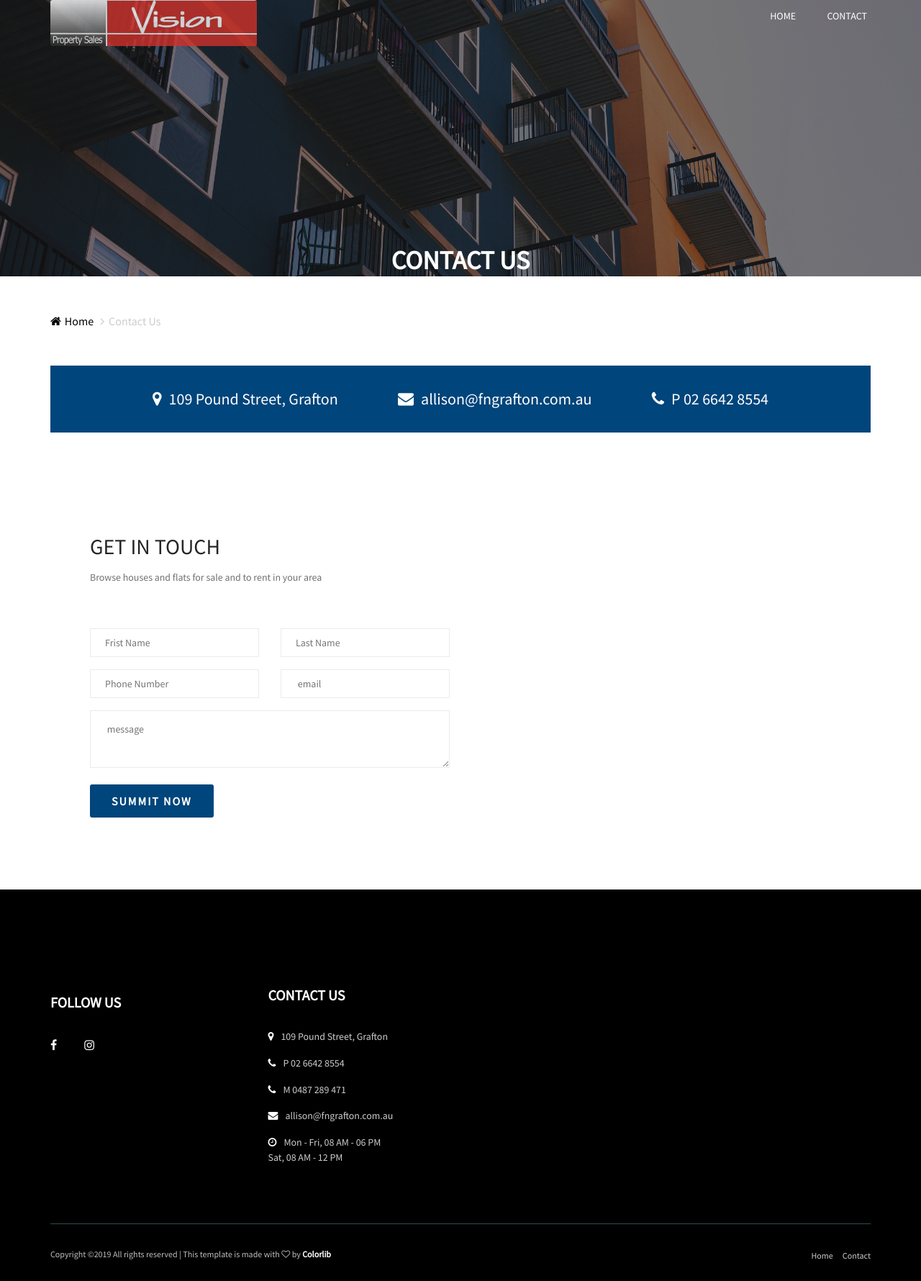
After one commit to Leo6788/Website-Project_AW, a PHP site: page /contact.php in a window 1280 px wide. The commit adds this page. Shown: the whole page at 72% size. Run offline with PHP 8.4, Linux system fonts and the light colour scheme; some libraries are stand-ins or nearby versions.

Commit message:
Major update added contact page

```diff
--- /dev/null
+++ b/site/contact.php
@@ -0,0 +1,301 @@
+<!DOCTYPE html>
+<html lang="en">
+<head>
+	<title>Realestate Project Contact</title>
+	<meta charset="UTF-8">
+	<meta name="description" content="LERAMIZ Landing Page Template">
+	<meta name="keywords" content="LERAMIZ, unica, creative, html">
+	<meta name="viewport" content="width=device-width, initial-scale=1.0">
+	<!-- Favicon -->
+	<link href="img/favicon.ico" rel="shortcut icon"/>
+
+	<!-- Google Fonts -->
+	<link href="https://fonts.googleapis.com/css?family=Source+Sans+Pro" rel="stylesheet">
+
+	<!-- Stylesheets -->
+	<link rel="stylesheet" href="css/bootstrap.min.css"/>
+	<link rel="stylesheet" href="css/font-awesome.min.css"/>
+	<link rel="stylesheet" href="css/animate.css"/>
+	<link rel="stylesheet" href="css/owl.carousel.css"/>
+	<link rel="stylesheet" href="css/style.css"/>
+	<link rel="stylesheet" href="css/custom.css"/>
+
+
+	<!--[if lt IE 9]>
+	  <script src="https://oss.maxcdn.com/html5shiv/3.7.2/html5shiv.min.js"></script>
+	  <script src="https://oss.maxcdn.com/respond/1.4.2/respond.min.js"></script>
+	<![endif]-->
+
+</head>
+<body>
+	<!-- Page Preloder -->
+	<div id="preloder">
+		<div class="loader"></div>
+	</div>
+
+	<!-- Header section -->
+	<header class="header-section">
+		<div class="header-top">
+			<div class="container">
+				<div class="row">
+					<div class="col-lg-6 header-top-left">
+						<div class="top-info">
+							<!--<i class="fa fa-phone"></i>
+							(+88) 666 121 4321 -->
+						</div>
+						<div class="top-info">
+						<!--	<i class="fa fa-envelope"></i>
+							info.leramiz@colorlib.com -->
+						</div>
+					</div>
+					<div class="col-lg-6 text-lg-right header-top-right">
+						<div class="top-social">
+							<a href=""><i class="fa fa-facebook"></i></a>
+							<!-- <a href=""><i class="fa fa-twitter"></i></a> -->
+							<!-- <a href=""><i class="fa fa-instagram"></i></a> -->
+							<!-- <a href=""><i class="fa fa-pinterest"></i></a> -->
+							<a href=""><i class="fa fa-linkedin"></i></a>
+						</div>
+						<div class="user-panel">
+							<!-- <a href=""><i class="fa fa-user-circle-o"></i> Register</a> -->
+							<!-- <a href=""><i class="fa fa-sign-in"></i> Login</a> -->
+						</div>
+					</div>
+				</div>
+			</div>
+		</div>
+		<div class="container">
+			<div class="row">
+				<div class="col-12">
+					<div class="site-navbar">
+						<a  class="site-logo"><img src="img/logo.jpg" alt=""></a>
+						<div class="nav-switch">
+							<i class="fa fa-bars"></i>
+						</div>
+						<ul class="main-menu">
+							<li><a href="index.html">Home</a></li>
+							<!--<li><a href="categories.html">FEATURED LISTING</a></li> -->
+							<!-- <li><a href="about.html">ABOUT US</a></li> -->
+							<!-- <li><a href="single-list.html">Pages</a></li> -->
+							<!-- <li><a href="blog.html">Blog</a></li> -->
+							<li><a href="contact.html">Contact</a></li>
+						</ul>
+					</div>
+				</div>
+			</div>
+		</div>
+	</header>
+	<!-- Header section end -->
+
+
+	<!-- Page top section -->
+	<section class="hero-image">
+		<div class="container hero-text text-white">
+			<h2>Contact US </h2>
+		 </div>
+	</section>
+	<!--  Page top end -->
+
+	<!-- Breadcrumb -->
+	<div class="site-breadcrumb">
+		<div class="container">
+			<a href="index.html"><i class="fa fa-home"></i>Home</a>
+			<span><i class="fa fa-angle-right"></i>Contact Us</span>
+		</div>
+	</div>
+
+	<!-- page -->
+	<section class="page-section blog-page">
+		<div class="container">
+			<!-- <div id="map-canvas"></div> -->
+			<div class="contact-info-warp">
+				<p><i class="fa fa-map-marker"></i>109 Pound Street, Grafton</p>
+				<p><i class="fa fa-envelope"></i>allison@fngrafton.com.au</p>
+				<p><i class="fa fa-phone"></i>P 02 6642 8554</p>
+
+			</div>
+			<div class="row">
+				<!--<div class="col-lg-6">
+					<img src="img/team/allison_small.jpg" alt="person">
+				</div> -->
+				<div class="col-lg-6">
+					<div class="contact-right">
+						<div class="section-title">
+							<h3>Get in touch</h3>
+							<p>Browse houses and flats for sale and to rent in your area</p>
+						</div>
+<!----------------------------------------------------------------------------------------- contact form-------------------------------------------------------------->
+						<form class="contact-form" action="contact.php" method="post">
+							<div class="row">
+								<div class="col-md-6">
+									<input type="text" placeholder="Frist Name">
+								</div>
+								<div class="col-md-6">
+									<input type="text" placeholder="Last Name">
+								</div>
+								<div class="col-md-6">
+									<input type="text" placeholder="Phone Number">
+								</div>
+								<div class="col-md-6">
+									<input type="text" placeholder=" email">
+								</div>
+								<div class="col-md-12">
+									<textarea  placeholder=" message"></textarea>
+									<button class="site-btn">SUMMIT NOW</button>
+								</div>
+							</div>
+						</form>
+
+<!----------------------------------------------------------------------------------------- Contact form end -------------------------------------------------------------->
+
+					</div>
+				</div>
+			</div>
+		</div>
+	</section>
+	<!-- page end -->
+
+
+	<!-- Clients section -->
+	<!-- <div class="clients-section">
+		<div class="container">
+			<div class="clients-slider owl-carousel">
+				<a href="#">
+					<img src="img/partner/1.png" alt="">
+				</a>
+				<a href="#">
+					<img src="img/partner/2.png" alt="">
+				</a>
+				<a href="#">
+					<img src="img/partner/3.png" alt="">
+				</a>
+				<a href="#">
+					<img src="img/partner/4.png" alt="">
+				</a>
+				<a href="#">
+					<img src="img/partner/5.png" alt="">
+				</a>
+			</div>
+		</div>
+	</div> -->
+	<!-- Clients section end -->
+
+
+		<!-- Footer section -->
+	<footer class="footer-section set-bg" data-setbg="img/footerbg.png">
+		<div class="container">
+			<div class="row">
+				<div class="col-lg-3 col-md-6 footer-widget">
+
+<!----------------------------------------------------------------------------------------- logo and texted -------------------------------------------------------------->
+					<!-- <img src="img/logo.png" alt=""> -->
+					<!-- <p>Lorem ipsum dolo sit azmet, consecter dipise consult  elit. Maecenas mamus antesme non anean a dolor sample tempor nuncest erat.</p> -->
+<!----------------------------------------------------------------------------------------- logo and texted end -------------------------------------------------------------->
+
+<!----------------------------------------------------------------------------------------- social media links -------------------------------------------------------------->
+					<div class="social">
+						<h5 class="fw-title">Follow US</h5>
+						<a href="https://www.facebook.com/firstnationalgrafton/"><i class="fa fa-facebook"></i></a>
+						<!-- <a href="#"><i class="fa fa-twitter"></i></a> -->
+						<a href="https://www.instagram.com/graftonrealestate/"><i class="fa fa-instagram"></i></a>
+						<!-- <a href="#"><i class="fa fa-pinterest"></i></a> -->
+						<!-- <a href="#"><i class="fa fa-linkedin"></i></a> -->
+					</div>
+<!----------------------------------------------------------------------------------------- social media links end -------------------------------------------------------------->
+				</div>
+
+<!----------------------------------------------------------------------------------------- contact infromation -------------------------------------------------------------->
+            <div class="col-lg-3 col-md-6 footer-widget">
+					<div class="contact-widget">
+						<h5 class="fw-title">CONTACT US</h5>
+						<p><i class="fa fa-map-marker"></i>109 Pound Street, Grafton </p>
+						<p><i class="fa fa-phone"></i>P 02 6642 8554</p>
+						<p><i class="fa fa-phone"></i>M 0487 289 471</p>
+						<p><i class="fa fa-envelope"></i>allison@fngrafton.com.au</p>
+						<p><i class="fa fa-clock-o"></i>Mon - Fri, 08 AM - 06 PM <Br> Sat,  08 AM - 12 PM</p>
+					</div>
+				</div>
+<!----------------------------------------------------------------------------------------- contact infromation end -------------------------------------------------------------->
+
+
+<!----------------------------------------------------------------------------------------- popularplaces  ----------------------------------------------------------------------->
+			<!--	<div class="col-lg-3 col-md-6 footer-widget">
+					<div class="double-menu-widget">
+						<h5 class="fw-title">POPULAR PLACES</h5>
+						<ul>
+							<li><a href="">Florida</a></li>
+							<li><a href="">New York</a></li>
+							<li><a href="">Washington</a></li>
+							<li><a href="">Los Angeles</a></li>
+							<li><a href="">Chicago</a></li>
+						</ul>
+						<ul>
+							<li><a href="">St Louis</a></li>
+							<li><a href="">Jacksonville</a></li>
+							<li><a href="">San Jose</a></li>
+							<li><a href="">San Diego</a></li>
+							<li><a href="">Houston</a></li>
+						</ul>
+					</div>
+				</div> -->
+
+<!----------------------------------------------------------------------------------------- popularplaces end -------------------------------------------------------------->
+
+
+<!----------------------------------------------------------------------------------------- newletter ---------------------------------------------------------------------->
+				<!--<div class="col-lg-3 col-md-6  footer-widget">
+					<div class="newslatter-widget">
+						<h5 class="fw-title">NEWSLETTER</h5>
+						<p>Subscribe your email to get the latest news and new offer also discount</p>
+						<form class="footer-newslatter-form">
+							<input type="text" placeholder="Email address">
+							<button><i class="fa fa-send"></i></button>
+						</form>
+					</div>
+				</div> -->
+<!----------------------------------------------------------------------------------------- newletter end -------------------------------------------------------------->
+
+			</div>
+
+<!----------------------------------------------------------------------------------------- bottom page links -------------------------------------------------------------->
+			<div class="footer-bottom">
+				<div class="footer-nav">
+					<ul>
+						<li><a href="index.html">Home</a></li>
+						<!-- <li><a href="">Featured Listing</a></li> -->
+						<!-- <li><a href="">About us</a></li> -->
+						<!-- <li><a href="">Pages</a></li> -->
+						<!-- <li><a href="">Blog</a></li> -->
+						<li><a href="contact.html">Contact</a></li>
+					</ul>
+				</div>
+<!----------------------------------------------------------------------------------------- bottom page links end -------------------------------------------------------------->
+
+
+
+<!----------------------------------------------------------------------------------------- copyright  -------------------------------------------------------------->
+				<div class="copyright">
+					<p><!-- Link back to Colorlib can't be removed. Template is licensed under CC BY 3.0. -->
+Copyright &copy;<script>document.write(new Date().getFullYear());</script> All rights reserved | This template is made with <i class="fa fa-heart-o" aria-hidden="true"></i> by <a href="https://colorlib.com" target="_blank">Colorlib</a>
+<!-- Link back to Colorlib can't be removed. Template is licensed under CC BY 3.0. --></p>
+				</div>
+			</div>
+		</div>
+<!----------------------------------------------------------------------------------------- copyright end -------------------------------------------------------------->
+	</footer>
+
+	<!--====== Javascripts & Jquery ======-->
+	<script src="js/jquery-3.2.1.min.js"></script>
+	<script src="js/bootstrap.min.js"></script>
+	<script src="js/owl.carousel.min.js"></script>
+	<script src="js/masonry.pkgd.min.js"></script>
+	<script src="js/magnific-popup.min.js"></script>
+	<script src="js/main.js"></script>
+
+	<!-- load for map -->
+	<script src="https://maps.googleapis.com/maps/api/js?key=AIzaSyB0YyDTa0qqOjIerob2VTIwo_XVMhrruxo"></script>
+	<script src="js/map.js"></script>
+
+
+</body>
+</html>
--- a/site/css/custom.css
+++ b/site/css/custom.css
@@ -1,8 +1,9 @@
+img {
+	max-width: 50%;
+	 border-radius: 3px;
+	 opacity: 0.8;
 
-
-
-
-
+}
 
 /* top header section */
 .header-top {
@@ -107,7 +108,8 @@
 
 .hero-image {
   background-image: linear-gradient(rgba(0, 0, 0, 0.5), rgba(0, 0, 0, 0.5)), url("../img/brandon-griggs-82205-unsplash.jpg");
-  height: 50%;
+  background-color: gray;
+  height: 48%;
   background-position: center;
   background-repeat: no-repeat;
   background-size: cover;
@@ -126,3 +128,30 @@
 .main-menu li a:hover {
 	color: #00457b;
 }
+
+
+
+.contact-info-warp {
+	background: #00457b;
+	padding: 30px;
+	text-align: center;
+	margin-bottom: 100px;
+}
+
+
+.site-btn {
+	position: relative;
+	display: inline-block;
+	padding: 15px 30px;
+	font-size: 16px;
+	font-weight: 600;
+	line-height: 16px;
+	letter-spacing: 2px;
+	border-radius: 3px;
+	min-width: 170px;
+	text-align: center;
+	background: #00457b;
+	cursor: pointer;
+	border: none;
+	color: #fff;
+}
```
Also changed, not shown: site/contact.html (added, +192 -0 lines), site/index.html (+3 -6 lines), site/img/logo.JPG (added), site/img/team/allison_small.jpg (added).
